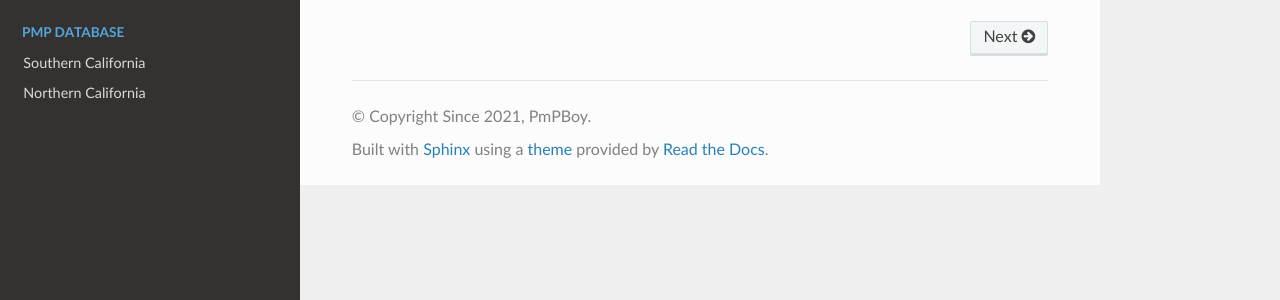
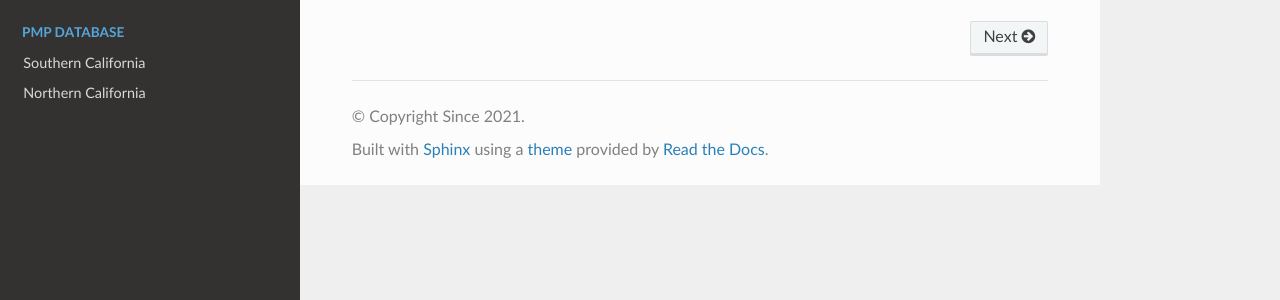
Before and after one commit to Seismic-Data-imaging-the-Earth/PmPWorld, a Sphinx documentation site: the page built from source/index.rst, in a window 1280 px wide. Shown: the part 483-783 px from the top of the page. Built offline with Sphinx 7.4.7 and the Read the Docs theme 2.0.0, drawn with Linux system fonts in a browser that asks for light colours; part of the change alters nothing that is shown.

```diff
--- a/source/conf.py
+++ b/source/conf.py
@@ -18,8 +18,8 @@
 # -- Project information -----------------------------------------------------
 
 project = 'PmPWorld'
-copyright = 'Since 2021, PmPBoy'
-author = 'Li Tianjue'
+copyright = 'Since 2021'
+author = 'PmPBoy'
 
 
 # The version info for the project you're documenting, acts as replacement for
@@ -36,10 +36,8 @@ version = '0.0'
 # Add any Sphinx extension module names here, as strings. They can be
 # extensions coming with Sphinx (named 'sphinx.ext.*') or your custom
 # ones.
-extensions = ['myst_parser',
-            'sphinx.ext.autodoc',
+extensions = ['sphinx.ext.autodoc',
             'sphinx.ext.githubpages',
-            'sphinx_gmt.gmtplot',
     ]
 
 # Add any paths that contain templates here, relative to this directory.
```
